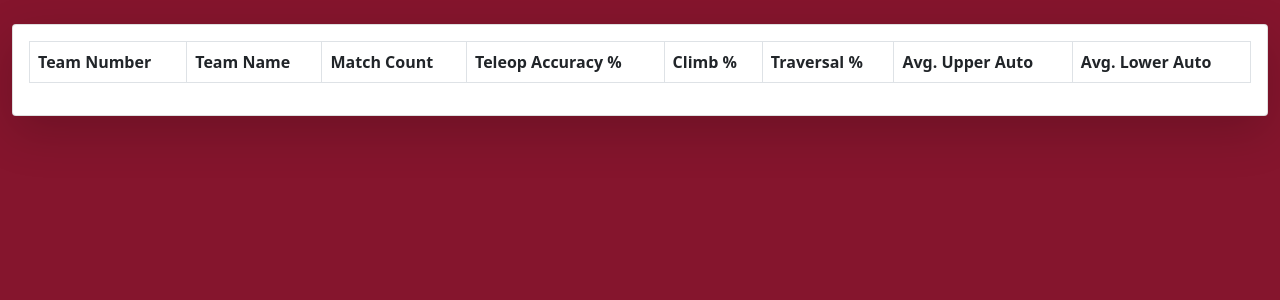
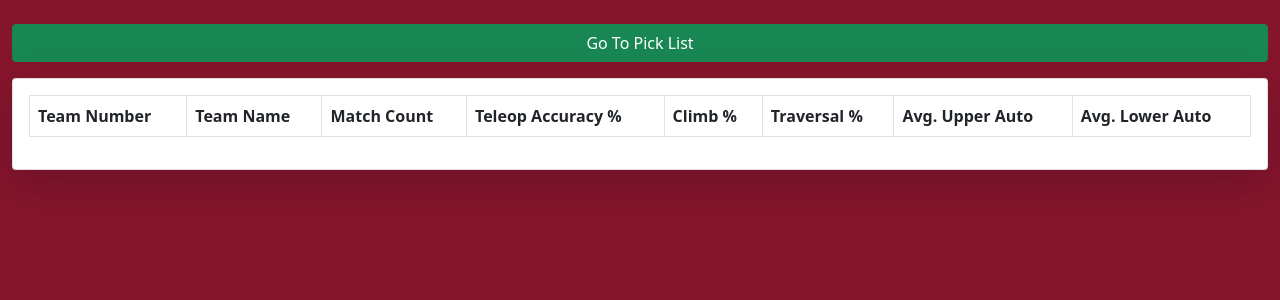
Before and after one commit to Robocats379/RapidReactScouter, a Django app: page / in a window 1280 px wide. Shown: the top 300 px of the page. Run offline with Django 3.2, Linux system fonts and the light colour scheme; data that the repository does not hold is empty; some libraries are stand-ins or nearby versions.

Commit message:
Added pick list screen

```diff
--- a/app/rapidscouter/urls.py
+++ b/app/rapidscouter/urls.py
@@ -20,5 +20,6 @@ import teams.views as team_views
 urlpatterns = [
     path('admin/', admin.site.urls),
     path('', team_views.team_list),
+    path('picks/', team_views.pick_list),
     path('team/<int:pk>/', team_views.team_detail)
 ]
--- a/app/teams/views.py
+++ b/app/teams/views.py
@@ -5,7 +5,46 @@ from matches.models import ScoutedMatch
 # Create your views here.
 def team_list(request):
     teams = Team.objects.all()
-    return render(request, "team-list.html", context={'teams': teams})
+    return render(request, "team-list.html", context={'teams': teams, 'page_name': 'All Teams'})
+
+def pick_list(request):
+    teams = Team.objects.filter(team_number__in=[
+        340,
+        3015,
+        4028,
+        5740,
+        3003,
+        1507,
+        120,
+        3504,
+        3173,
+        191,
+        3193,
+        7165,
+        378,
+        3324,
+        1317,
+        1559,
+        1405,
+        6181,
+        1518,
+        695,
+        2603,
+        4121,
+        48,
+        3173,
+        4930,
+        4145,
+        5740,
+        578,
+        2172
+    ])
+    context = {
+        'teams':teams,
+        'page_name': "Pick List"
+    }
+    return render(request, "team-list.html", context=context)
+
 
 def team_detail(request, pk):
     team = Team.objects.get(team_number=pk)
--- a/app/templates/team-list.html
+++ b/app/templates/team-list.html
@@ -3,6 +3,21 @@
 {% block content %}
 <div class="container-fluid mt-4">
     <div class="row">
+        <div class="col-12 mb-3">
+            <a class="btn btn-block btn-success w-100"
+                {% if page_name == 'Pick List' %}
+                    href="/"
+               {% else %}
+                    href="/picks"
+               {% endif %}
+            >
+                {% if page_name == 'Pick List' %}
+                   Go To All Teams
+               {% else %}
+                    Go To Pick List
+               {% endif %}
+            </a>
+        </div>
         <div class="col-12">
             <div class="card shadow-lg">
                 <div class="card-body">
```
